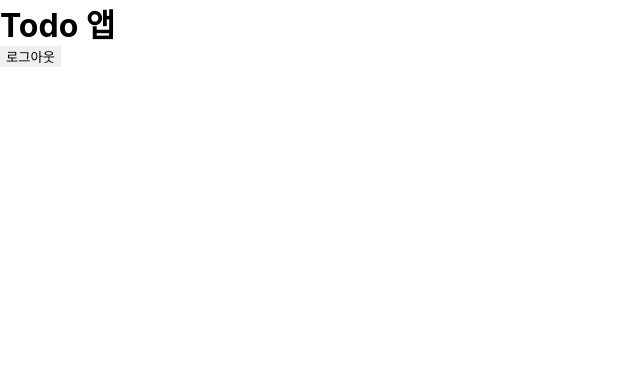
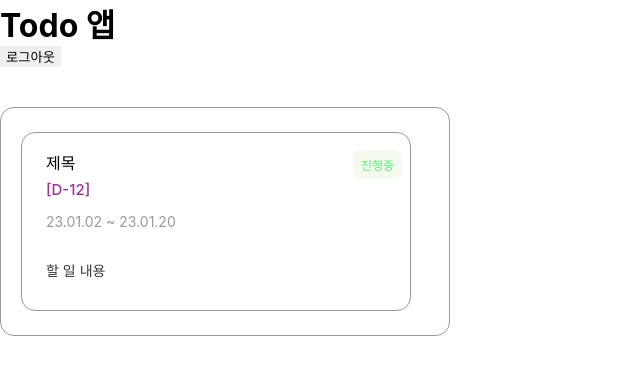
Before and after one commit to Yena-Yun/wanted-pre-onboarding-challenge-fe-1, a React (Create React App) app in the folder client/: page / in a window 1280 px wide. Shown: the top 374 px of the page, without its empty margins (0-640 px from the left). Built offline with nearby package versions, Linux system fonts and the light colour scheme; sample sign-in values are in the browser's storage.

Commit message:
feat: TodoList 뷰 생성

```diff
--- a/client/src/pages/index.tsx
+++ b/client/src/pages/index.tsx
@@ -1,6 +1,7 @@
 import { useEffect, useState } from 'react';
 import { Link, useNavigate } from 'react-router-dom';
 import styled from 'styled-components';
+import { FlexColumn, FlexCustom } from 'styles/theme';
 
 const Todo = () => {
   const navigate = useNavigate();
@@ -30,6 +31,22 @@ const Todo = () => {
       ) : (
         <Link to='/login'>로그인</Link>
       )}
+      <Container>
+        <TodoItem>
+          <VerticalBar></VerticalBar>
+          <FlexColumn>
+            <FlexCustom justify='space-between'>
+              <Title>제목</Title>
+              <StatusBadge>진행중</StatusBadge>
+            </FlexCustom>
+            <DueDate>
+              <span>[D-12]</span>
+              <p>23.01.02 ~ 23.01.20</p>
+            </DueDate>
+            <Description>할 일 내용</Description>
+          </FlexColumn>
+        </TodoItem>
+      </Container>
     </div>
   );
 };
@@ -38,4 +55,70 @@ const LogoutButton = styled.button`
   cursor: pointer;
 `;
 
+const Container = styled.div`
+  max-width: 450px;
+  padding: 24px 20px;
+  margin-top: 40px;
+  border: 1px solid rgba(0, 0, 0, 0.4);
+  border-radius: 14px;
+`;
+
+const TodoItem = styled.div`
+  width: 390px;
+  padding: 17px 0 19px 24px;
+  border: 1px solid rgba(0, 0, 0, 0.4);
+  border-radius: 14px;
+  cursor: pointer;
+`;
+
+const VerticalBar = styled.div`
+  width: 12px;
+  height: 100%;
+  background-color: #993399;
+`;
+
+const Title = styled.div`
+  font-weight: 500;
+  margin-bottom: 5px;
+`;
+
+const StatusBadge = styled.div`
+  padding: 6px 8px;
+  margin-right: 8px;
+
+  font-size: 12px;
+  color: #993399;
+
+  background-color: rgba(124, 129, 252, 0.1);
+  border-radius: 8px;
+  cursor: default;
+
+  &:nth-child(2n) {
+    color: #5ced73;
+    background-color: #f4faf0;
+  }
+`;
+
+const DueDate = styled.div`
+  margin-bottom: 1rem;
+
+  span {
+    margin-right: 4px;
+    font-size: 15px;
+    font-weight: 500;
+    color: #993399;
+  }
+
+  p {
+    font-size: 14px;
+    color: rgba(0, 0, 0, 0.4);
+  }
+`;
+
+const Description = styled.div`
+  font-size: 14px;
+  color: rgba(0, 0, 0, 0.8);
+  margin-bottom: 11px;
+`;
+
 export default Todo;
```
